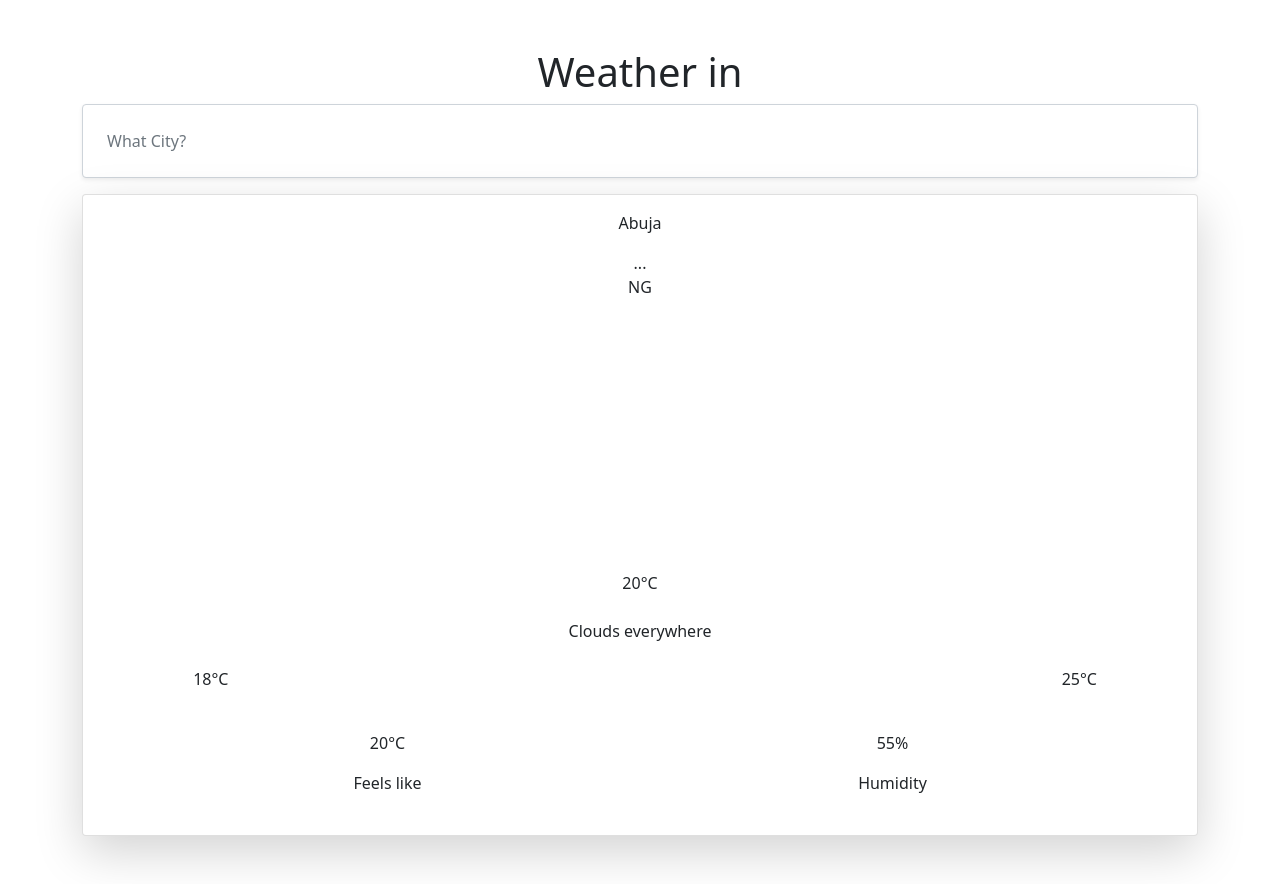
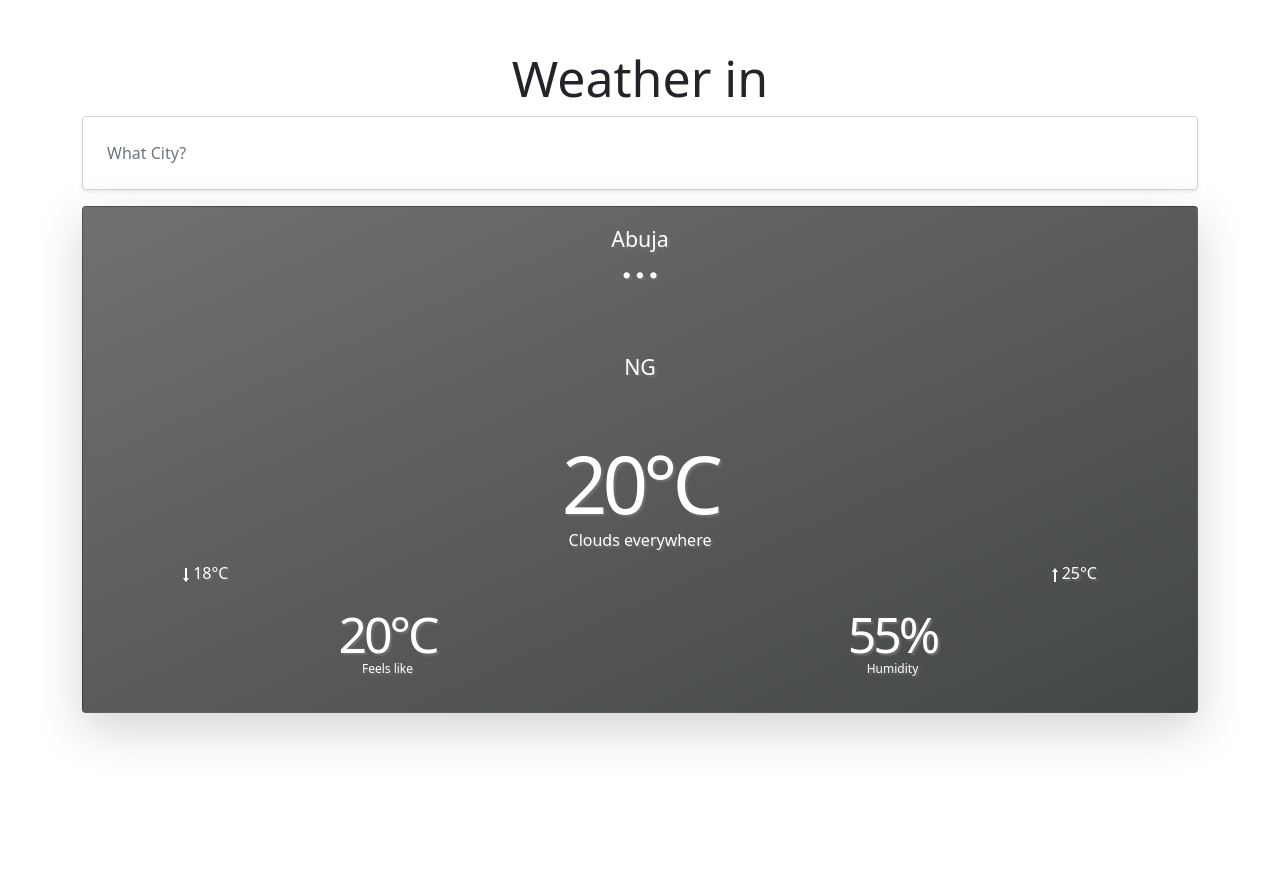
Before and after one commit to riindaa/vue-weather, a Vue app: page / in a window 1280 px wide. After the commit the page ends 800 px from the top, so only its background shows below. Built offline with nearby package versions, Linux system fonts and the light colour scheme.

Commit message:
feat: design main page

```diff
--- a/src/App.vue
+++ b/src/App.vue
@@ -72,4 +72,6 @@
   };
 </script>
 
-<style></style>
+<style>
+  @import './assets/custom.css';
+</style>
--- /dev/null
+++ b/src/assets/custom.css
@@ -0,0 +1,86 @@
+#main {
+  position: absolute;
+  height: 100%;
+  width: 100%;
+}
+.day {
+  background: linear-gradient(to bottom left, #d7d3ac, #ffffff);
+}
+.night {
+  background: linear-gradient(to bottom left, #4854a2, #3d3d3d);
+  color: white;
+}
+
+.title {
+  font-size: 50px;
+  font-weight: 500;
+}
+
+.form-rounded {
+  border-radius: 2rem;
+}
+.back-card {
+  border-radius: 40px !important;
+  color: white;
+  background: linear-gradient(to bottom right, #707070, #434647);
+  text-shadow: 2px 2px 2px #707070;
+}
+
+.city-name {
+  position: absolute;
+  width: 100%;
+}
+
+.city-name p {
+  font-weight: 400;
+  font-size: 16pt;
+}
+
+.city-name span {
+  position: relative;
+  top: -50px;
+  font-size: 40pt;
+  font-family: 'Times New Roman', Times, serif;
+}
+
+.temp span {
+  font-weight: 100;
+  font-size: 5em;
+  letter-spacing: -5px;
+  white-space: nowrap;
+}
+.card-mid {
+  line-height: 0.5;
+}
+.condition {
+  font-size: 1em;
+  font-weight: 700;
+  line-height: 1em;
+  text-transform: capitalize;
+}
+
+.high {
+  font-size: 15px;
+}
+
+.low {
+  font-size: 15px;
+}
+
+.card-bottom p {
+  font-size: 50px;
+  font-weight: 100;
+  letter-spacing: -3px;
+}
+.card-bottom {
+  line-height: 0.5;
+}
+
+.card-bottom span {
+  font-size: 12px;
+}
+
+.form-control:focus {
+  box-shadow: none;
+  border-color: inherit;
+}
```
